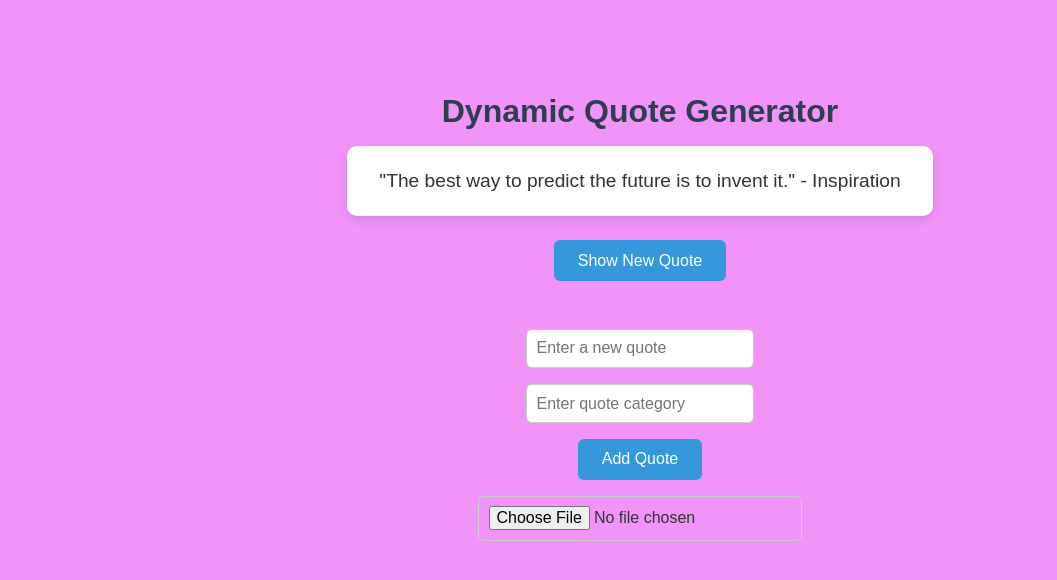
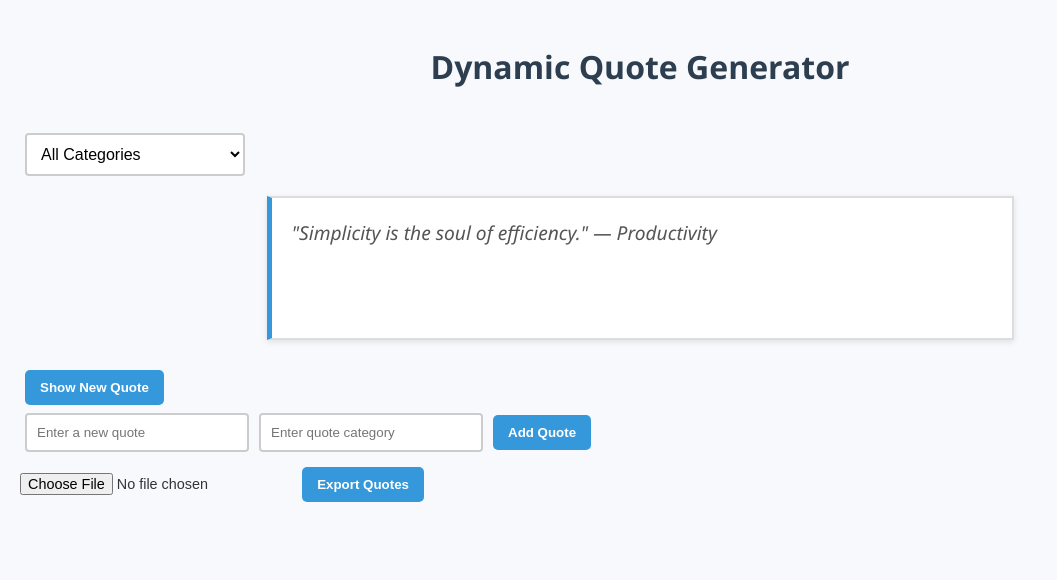
Before and after one commit to EzeMatthew2002/alx_fe_javascript, a plain HTML site: page dom-manipulation/index.html in a window 1280 px wide. Both pictures are taken after a click on the button "Show New Quote". Shown: the whole page, without its empty margins (0-1057 px from the left). Drawn offline with Linux system fonts and the light colour scheme; no server answers.

Commit message:
Dynamic Quote Generator

```diff
--- a/dom-manipulation/index.html
+++ b/dom-manipulation/index.html
@@ -4,22 +4,30 @@
 <head>
   <meta charset="UTF-8">
   <meta name="viewport" content="width=device-width, initial-scale=1.0">
+  <link rel="stylesheet" href="style.css">
   <title>Dynamic Quote Generator</title>
-  <link rel="stylesheet" href="style.css">
 </head>
 
 <body>
   <h1>Dynamic Quote Generator</h1>
+
+  <!-- Category Filter -->
+  <select id="categoryFilter" onchange="filterQuotes()">
+    <option value="all">All Categories</option>
+  </select>
+
+  <!-- Quote Display -->
   <div id="quoteDisplay"></div>
   <button id="newQuote">Show New Quote</button>
 
-  <div id="formArea">
+  <!-- Add Quote Form -->
+  <div id="quoteFormContainer"></div>
 
-
+  <!-- JSON Import/Export Controls -->
+  <div>
+    <input type="file" id="importFile" accept=".json" onchange="importFromJsonFile(event)" />
+    <button onclick="exportToJsonFile()">Export Quotes</button>
   </div>
-  <input type="file" id="importFile" accept=".json" onchange="importFromJsonFile(event)" />
-
-
 
   <script src="script.js"></script>
 </body>
--- a/dom-manipulation/script.js
+++ b/dom-manipulation/script.js
@@ -1,78 +1,163 @@
-let quoteDisplay = document.getElementById("quoteDisplay");
-const showNewQuote = document.getElementById("newQuote");
+let quotes = [];
 
-let quotes = JSON.parse(localStorage.getItem("quotes")) || [
+let simulatedServerQuotes = [
   {
-    text: "The best way to predict the future is to invent it.",
-    category: "Inspiration",
-  },
-  {
-    text: "JavaScript is the duct tape of the Internet.",
-    category: "Tech",
+    id: 1,
+    text: "The server quote about wisdom.",
+    category: "Wisdom",
+    updatedAt: Date.now(),
   },
 ];
+
+function loadQuotes() {
+  const storedQuotes = localStorage.getItem("quotes");
+  if (storedQuotes) {
+    quotes = JSON.parse(storedQuotes);
+  } else {
+    quotes = [
+      {
+        text: "The only limit to our realization of tomorrow is our doubts of today.",
+        category: "Inspiration",
+      },
+      {
+        text: "JavaScript is the language of the web.",
+        category: "Programming",
+      },
+      {
+        text: "Simplicity is the soul of efficiency.",
+        category: "Productivity",
+      },
+    ];
+    saveQuotes();
+  }
+}
 
 function saveQuotes() {
   localStorage.setItem("quotes", JSON.stringify(quotes));
 }
 
-function addQuote() {
-  const createAddQuoteForm = document.getElementById("formArea");
+function getUniqueCategories() {
+  const categories = quotes.map((q) => q.category);
+  return [...new Set(categories)];
+}
 
-  if (
-    document.getElementById("newQuoteText") ||
-    document.getElementById("newQuoteCategory")
-  ) {
+function populateCategories() {
+  const categoryFilter = document.getElementById("categoryFilter");
+  const savedCategory = localStorage.getItem("selectedCategory");
+
+  // Clear old options
+  categoryFilter.innerHTML = `<option value="all">All Categories</option>`;
+
+  getUniqueCategories().forEach((category) => {
+    const option = document.createElement("option");
+    option.value = category;
+    option.textContent = category;
+    categoryFilter.appendChild(option);
+  });
+
+  if (savedCategory) {
+    categoryFilter.value = savedCategory;
+    filterQuotes();
+  }
+}
+
+function filterQuotes() {
+  const selectedCategory = document.getElementById("categoryFilter").value;
+  localStorage.setItem("selectedCategory", selectedCategory);
+
+  const quoteDisplay = document.getElementById("quoteDisplay");
+  quoteDisplay.innerHTML = "";
+
+  const filteredQuotes =
+    selectedCategory === "all"
+      ? quotes
+      : quotes.filter((q) => q.category === selectedCategory);
+
+  if (filteredQuotes.length === 0) {
+    quoteDisplay.innerText = "No quotes in this category.";
+  } else {
+    const ul = document.createElement("ul");
+    filteredQuotes.forEach((q) => {
+      const li = document.createElement("li");
+      li.textContent = `"${q.text}" — ${q.category}`;
+      ul.appendChild(li);
+    });
+    quoteDisplay.appendChild(ul);
+  }
+}
+
+function showRandomQuote() {
+  const selectedCategory = document.getElementById("categoryFilter").value;
+  const availableQuotes =
+    selectedCategory === "all"
+      ? quotes
+      : quotes.filter((q) => q.category === selectedCategory);
+
+  if (availableQuotes.length === 0) {
+    alert("No quotes available in this category.");
     return;
   }
 
+  const randomIndex = Math.floor(Math.random() * availableQuotes.length);
+  const quote = availableQuotes[randomIndex];
+
+  const quoteDisplay = document.getElementById("quoteDisplay");
+  quoteDisplay.innerText = `"${quote.text}" — ${quote.category}`;
+  sessionStorage.setItem("lastViewedQuote", JSON.stringify(quote));
+}
+
+function addQuote() {
+  const quoteText = document.getElementById("newQuoteText").value.trim();
+  const quoteCategory = document
+    .getElementById("newQuoteCategory")
+    .value.trim();
+
+  if (!quoteText || !quoteCategory) {
+    alert("Please enter both quote text and category.");
+    return;
+  }
+
+  const newQuote = {
+    id: Date.now(),
+    text: quoteText,
+    category: quoteCategory,
+    updatedAt: Date.now(),
+  };
+
+  quotes.push(newQuote);
+  saveQuotes();
+  populateCategories();
+  filterQuotes();
+  document.getElementById("newQuoteText").value = "";
+  document.getElementById("newQuoteCategory").value = "";
+  alert("Quote added successfully!");
+}
+
+function createAddQuoteForm() {
+  const formContainer = document.getElementById("quoteFormContainer");
+
   const quoteInput = document.createElement("input");
+  quoteInput.id = "newQuoteText";
   quoteInput.type = "text";
-  quoteInput.id = "newQuoteText";
   quoteInput.placeholder = "Enter a new quote";
 
   const categoryInput = document.createElement("input");
+  categoryInput.id = "newQuoteCategory";
   categoryInput.type = "text";
-  categoryInput.id = "newQuoteCategory";
   categoryInput.placeholder = "Enter quote category";
 
-  const addBtn = document.createElement("button");
-  addBtn.textContent = "Add Quote";
-  addBtn.onclick = function () {
-    let text = quoteInput.value.trim();
-    let category = categoryInput.value.trim();
+  const addButton = document.createElement("button");
+  addButton.innerText = "Add Quote";
+  addButton.onclick = addQuote;
 
-    if (text && category) {
-      const newQuote = {
-        text,
-        category,
-      };
-
-      quotes.push(newQuote);
-      saveQuotes();
-    } else {
-      alert("Please enter both quote text and category");
-    }
-  };
-
-  createAddQuoteForm.appendChild(quoteInput);
-  createAddQuoteForm.appendChild(categoryInput);
-  createAddQuoteForm.appendChild(addBtn);
-}
-addQuote();
-
-function displayRandomQuote() {
-  const showRandomQuote = Math.floor(Math.random() * quotes.length);
-  const quoteOutput = quotes[showRandomQuote];
-  quoteDisplay.innerHTML = `"${quoteOutput.text}" - ${quoteOutput.category}`;
-
-  sessionStorage.setItem("lastQuote", JSON.stringify(quoteOutput));
+  formContainer.appendChild(quoteInput);
+  formContainer.appendChild(categoryInput);
+  formContainer.appendChild(addButton);
 }
 
-function exportQuotes() {
-  const blob = new Blob([JSON.stringify(quotes, null, 2)], {
-    type: "application/json",
-  });
+function exportToJsonFile() {
+  const dataStr = JSON.stringify(quotes, null, 2);
+  const blob = new Blob([dataStr], { type: "application/json" });
   const url = URL.createObjectURL(blob);
 
   const a = document.createElement("a");
@@ -88,24 +173,81 @@ function importFromJsonFile(event) {
   fileReader.onload = function (event) {
     try {
       const importedQuotes = JSON.parse(event.target.result);
-      if (Array.isArray(importedQuotes)) {
-        quotes.push(...importedQuotes);
-        saveQuotes();
-        alert("Quotes imported successfully!");
-      } else {
-        alert("Invalid format. Must be an array of quotes.");
-      }
+      if (!Array.isArray(importedQuotes))
+        throw new Error("Invalid JSON format");
+
+      quotes.push(...importedQuotes);
+      saveQuotes();
+      populateCategories();
+      filterQuotes();
+      alert("Quotes imported successfully!");
     } catch (e) {
-      alert("Invalid JSON file.");
+      alert("Error importing quotes: " + e.message);
     }
   };
   fileReader.readAsText(event.target.files[0]);
 }
 
-showNewQuote.addEventListener("click", displayRandomQuote);
+function syncWithServer() {
+  // Simulate fetching from server
+  const serverData = simulatedServerQuotes;
 
-// Load last shown quote from sessionStorage (optional)
-const lastQuote = JSON.parse(sessionStorage.getItem("lastQuote"));
-if (lastQuote) {
-  quoteDisplay.textContent = `"${lastQuote.text}" - ${lastQuote.category}`;
+  let updated = false;
+
+  serverData.forEach((serverQuote) => {
+    const localQuote = quotes.find((q) => q.id === serverQuote.id);
+
+    if (!localQuote) {
+      quotes.push(serverQuote);
+      updated = true;
+    } else if (serverQuote.updatedAt > localQuote.updatedAt) {
+      Object.assign(localQuote, serverQuote); // server wins
+      updated = true;
+    }
+  });
+
+  if (updated) {
+    saveQuotes();
+    filterQuotes();
+    showSyncNotification("Quotes synced with server. Updates applied.");
+  }
 }
+
+function showSyncNotification(message) {
+  let notif = document.getElementById("syncNotification");
+  if (!notif) {
+    notif = document.createElement("div");
+    notif.id = "syncNotification";
+    notif.style.position = "fixed";
+    notif.style.bottom = "10px";
+    notif.style.right = "10px";
+    notif.style.padding = "10px";
+    notif.style.backgroundColor = "#ffeb3b";
+    notif.style.border = "1px solid #999";
+    document.body.appendChild(notif);
+  }
+  notif.textContent = message;
+  setTimeout(() => (notif.style.display = "none"), 5000);
+  notif.style.display = "block";
+}
+setInterval(syncWithServer, 10000); // Sync every 10 seconds
+
+function pushToServer(quote) {
+  const index = simulatedServerQuotes.findIndex((q) => q.id === quote.id);
+  if (index > -1) {
+    simulatedServerQuotes[index] = quote;
+  } else {
+    simulatedServerQuotes.push(quote);
+  }
+}
+fetch("https://your-api.com/quotes")
+  .then((res) => res.json())
+  .then((serverData) => {
+    /* merge logic */
+  });
+
+// On load
+loadQuotes();
+createAddQuoteForm();
+populateCategories();
+document.getElementById("newQuote").addEventListener("click", showRandomQuote);
--- a/dom-manipulation/style.css
+++ b/dom-manipulation/style.css
@@ -1,74 +1,95 @@
+/* General Page Styling */
 body {
-  font-family: Arial, Helvetica, sans-serif;
-  background: #f094f8;
+  font-family: 'Segoe UI', sans-serif;
+  margin: 0;
+  padding: 20px;
+  background: #f7f9fc;
   color: #333;
-  display: flex;
-  flex-direction: column;
-  align-items: center;
-  padding: 4rem;
+  line-height: 1.6;
 }
 
+/* Header */
 h1 {
+  text-align: center;
   color: #2c3e50;
-  margin-bottom: 1rem;
+  margin-bottom: 30px;
 }
 
+/* Quote Display Box */
 #quoteDisplay {
   background: #ffffff;
-  padding: 1.5rem 2rem;
-  border-radius: 10px;
-  box-shadow: 0 4px 10px rgba(0, 0, 0, 0.1);
-  min-width: 300px;
-  text-align: center;
-  font-size: 1.2rem;
-  margin-bottom: 1rem;
-  transition: all 0.3s ease;
+  border: 2px solid #ddd;
+  border-left: 5px solid #3498db;
+  padding: 20px;
+  margin: 20px auto;
+  max-width: 700px;
+  min-height: 100px;
+  font-size: 1.2em;
+  font-style: italic;
+  color: #555;
+  box-shadow: 0 2px 6px rgba(0,0,0,0.1);
 }
 
+/* Button Styling */
 button {
+  padding: 10px 15px;
+  margin: 10px 5px 0;
+  border: none;
+  border-radius: 5px;
   background-color: #3498db;
-  border: none;
-  color: white;
-  padding: 0.7rem 1.5rem;
-  border-radius: 6px;
+  color: #fff;
+  font-weight: bold;
   cursor: pointer;
-  font-size: 1rem;
-  margin: 0.5rem;
-  transition: background-color 0.3s ease;
+  transition: background 0.3s ease;
 }
 
 button:hover {
   background-color: #2980b9;
 }
 
-input {
-  padding: 0.6rem;
-  margin: 0.5rem;
-  border: 1px solid #ccc;
-  border-radius: 6px;
-  font-size: 1rem;
+/* Input Fields */
+input[type="text"] {
+  padding: 10px;
+  margin: 5px;
+  border: 2px solid #ccc;
+  border-radius: 4px;
+  width: 200px;
 }
 
-#formArea {
-  display: flex;
-  flex-direction: column;
-  align-items: center;
-  margin-top: 2rem;
+/* Select Dropdown */
+select {
+  padding: 10px;
+  margin: 10px 5px 0;
+  border: 2px solid #ccc;
+  border-radius: 4px;
+  width: 220px;
+  background-color: #fff;
+  font-size: 1em;
 }
 
-@media (max-width: 600px) {
-  #quoteDisplay {
-    font-size: 1rem;
-    padding: 1rem;
-  }
-  h1{
-    text-align: center;
+/* Container for Input Section */
+.quote-inputs {
+  text-align: center;
+  margin-top: 20px;
+}
 
-  }
+/* File input (hidden default look) */
+input[type="file"] {
+  margin-top: 10px;
+  font-size: 0.9em;
+}
 
-  button,
-  input {
-    width: 100%;
-    max-width: 300px;
-  }
+/* Sync Notification */
+#syncNotification {
+  position: fixed;
+  bottom: 15px;
+  right: 15px;
+  background: #fffae6;
+  color: #333;
+  border: 1px solid #f0c36d;
+  padding: 10px 15px;
+  border-radius: 6px;
+  font-weight: bold;
+  box-shadow: 0 2px 5px rgba(0,0,0,0.15);
+  z-index: 999;
 }
```
